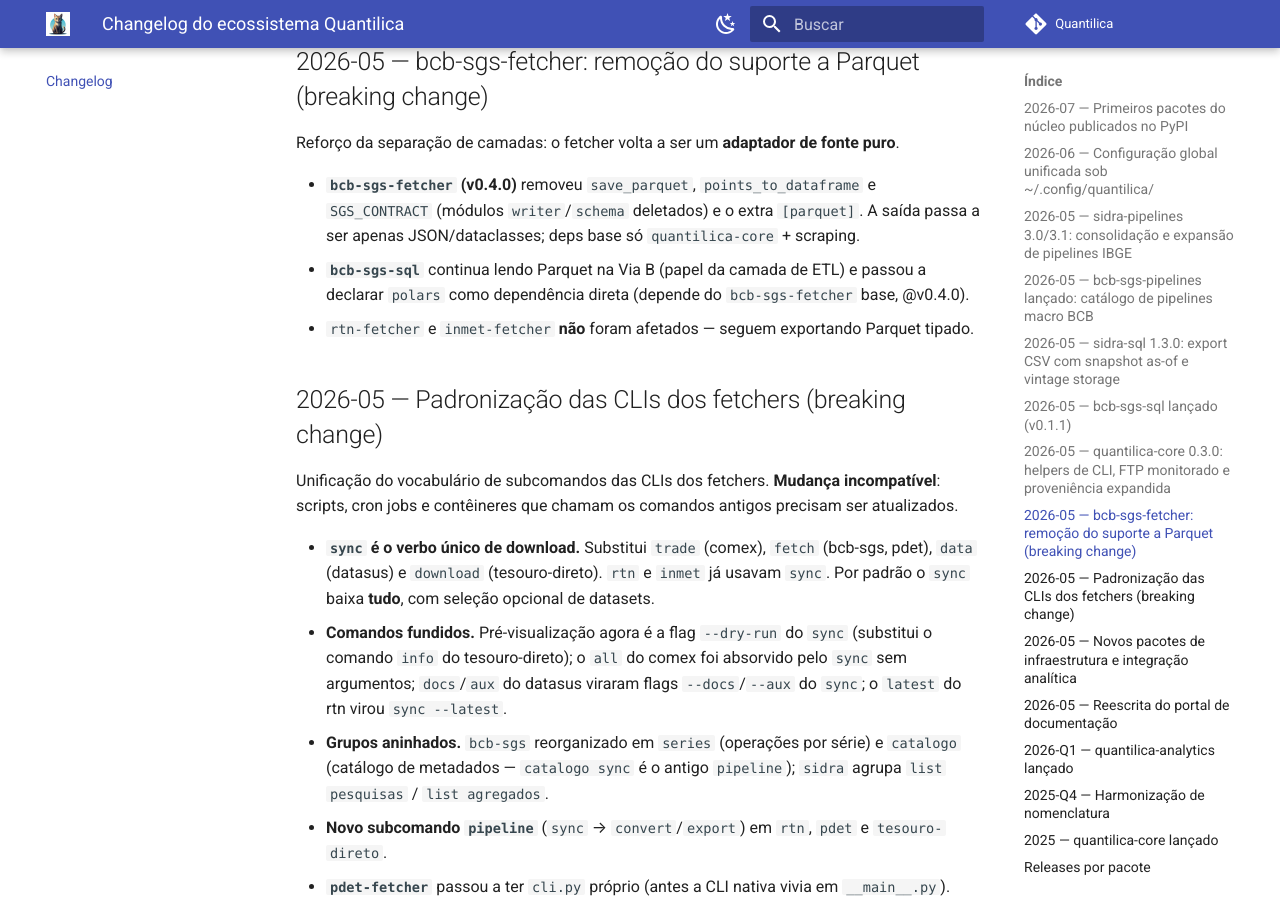
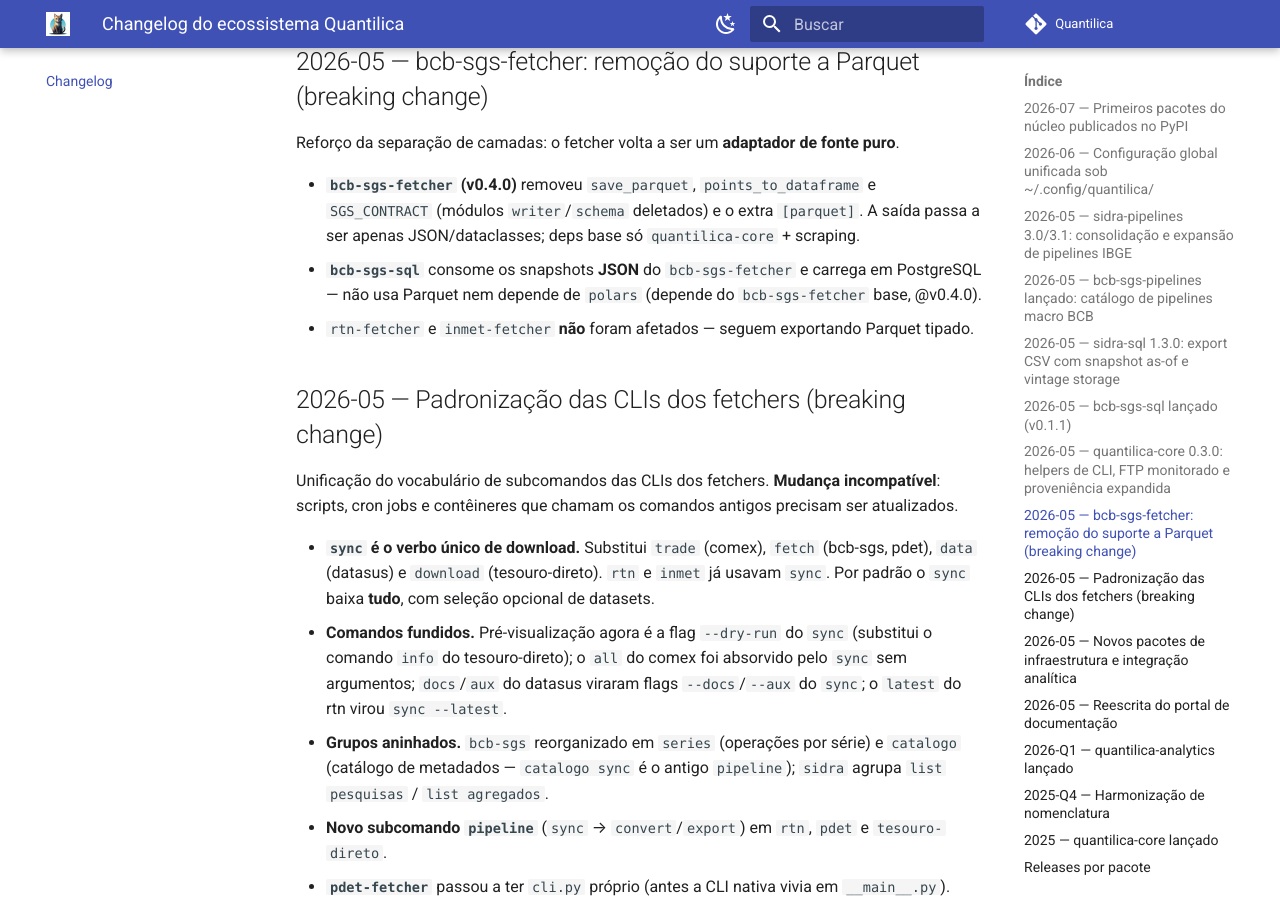
Before and after one commit to Quantilica/docs, an MkDocs documentation site: the page built from docs/changelog.md, in a window 1280 px wide and 900 px high, scrolled down 2990 px. Built offline with MkDocs 1.6.1 and Material for MkDocs 9.7.7, drawn with Linux system fonts in a browser that asks for light colours; some web fonts are replaced; comment, search, counter and statistics services are not loaded.

Commit message:
docs: corrigir contradição Parquet/polars nos docs do BCB (bcb-review §1.3)
O changelog afirmava que bcb-sgs-sql "continua lendo Parquet na Via B" e
"passou a declarar polars como dependência direta" — ambos falsos: o
bcb-sgs-sql consome os snapshots JSON do fetcher e carrega em PostgreSQL,
sem Parquet e sem polars no pyproject. Ajustada também a nota em
bcb-sgs-fetcher.md que sugeria serialização Parquet pela camada de ETL.

```diff
--- a/docs/changelog.md
+++ b/docs/changelog.md
@@ -113,8 +113,9 @@
 - **`bcb-sgs-fetcher` (v0.4.0)** removeu `save_parquet`, `points_to_dataframe` e
   `SGS_CONTRACT` (módulos `writer`/`schema` deletados) e o extra `[parquet]`. A saída passa
   a ser apenas JSON/dataclasses; deps base só `quantilica-core` + scraping.
-- **`bcb-sgs-sql`** continua lendo Parquet na Via B (papel da camada de ETL) e passou a
-  declarar `polars` como dependência direta (depende do `bcb-sgs-fetcher` base, @v0.4.0).
+- **`bcb-sgs-sql`** consome os snapshots **JSON** do `bcb-sgs-fetcher` e carrega em
+  PostgreSQL — não usa Parquet nem depende de `polars` (depende do `bcb-sgs-fetcher`
+  base, @v0.4.0).
 - `rtn-fetcher` e `inmet-fetcher` **não** foram afetados — seguem exportando Parquet tipado.
 
 ## 2026-05 — Padronização das CLIs dos fetchers (breaking change)
```
Also changed, not shown: docs/bcb/bcb-sgs-fetcher.md (+2 -3 lines).
